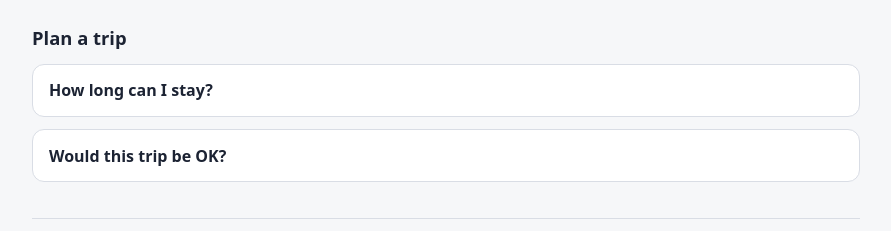
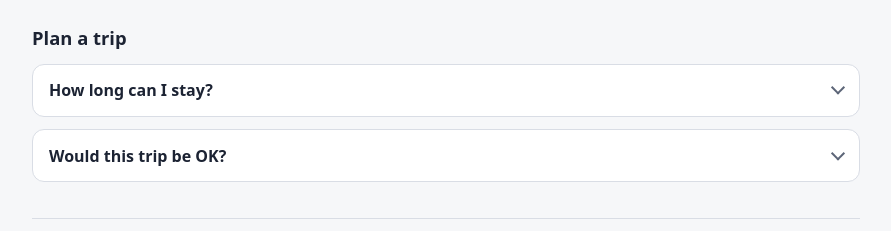
Before and after one commit to nerfologist/better-schengen-calculator, a React (Vite) app: page / in a window 1280 px wide. Shown: the part 1431-1662 px from the top of the page, without its empty margins (194-1085 px from the left). Built offline with nearby package versions, Linux system fonts and the light colour scheme.

Commit message:
Add disclosure chevrons to collapsible cards
The flex layout on summary rows removed the browser's default
disclosure marker, so FAQ items and the planning tools gave no visual
cue that they expand. A CSS chevron on the right points down when
closed and rotates up when open.

```diff
--- a/src/index.css
+++ b/src/index.css
@@ -366,6 +366,34 @@ a {
   min-height: 44px;
   display: flex;
   align-items: center;
+  justify-content: space-between;
+  gap: 0.75rem;
+}
+
+.tool summary::-webkit-details-marker {
+  display: none;
+}
+
+/* Disclosure chevron: down when closed, up when open. */
+.tool summary::after {
+  content: '';
+  width: 0.5em;
+  height: 0.5em;
+  border-right: 2px solid var(--muted);
+  border-bottom: 2px solid var(--muted);
+  transform: translateY(-25%) rotate(45deg);
+  transition: transform 0.15s ease;
+  flex-shrink: 0;
+}
+
+.tool[open] > summary::after {
+  transform: translateY(25%) rotate(225deg);
+}
+
+@media (prefers-reduced-motion: reduce) {
+  .tool summary::after {
+    transition: none;
+  }
 }
 
 .tool-body {
```
